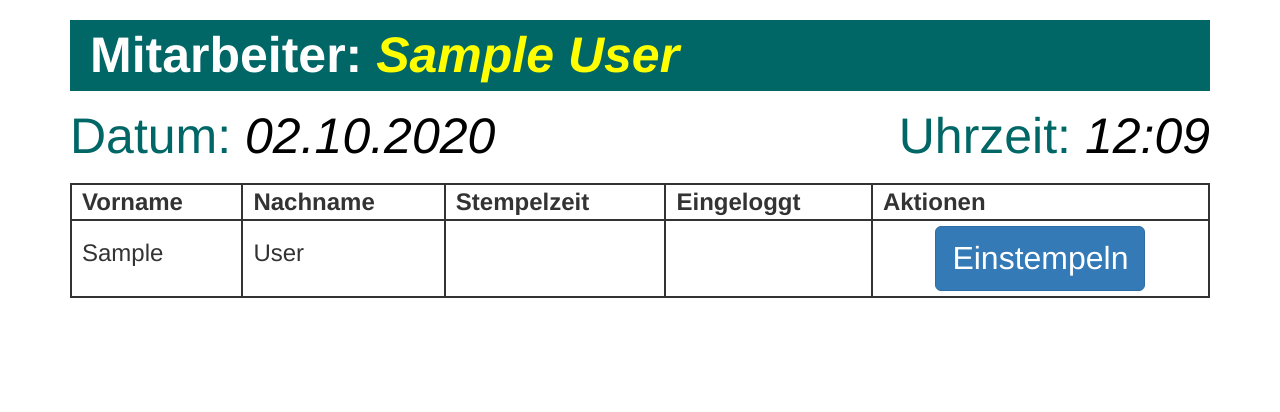
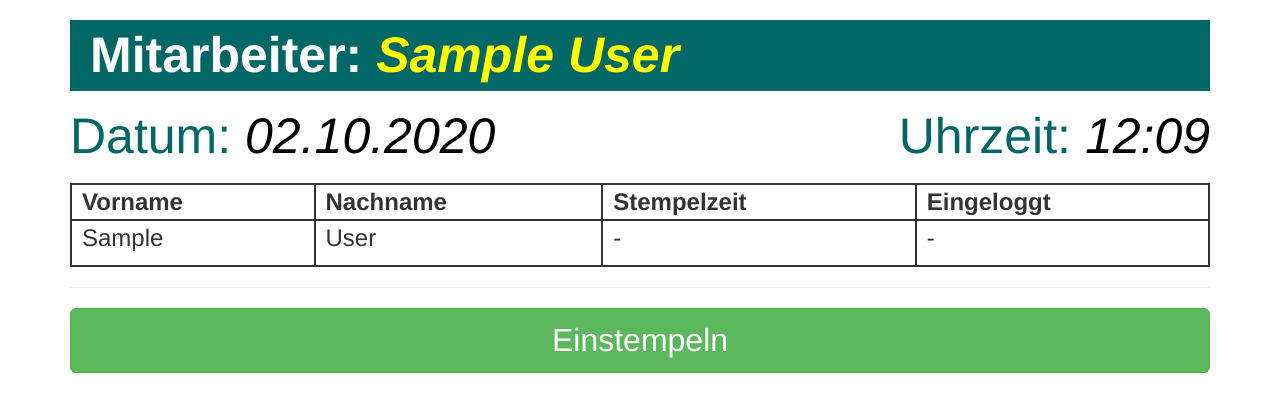
Before and after one commit to aboro72/flask-pos, a Flask app: page /clock/ in a window 1280 px wide. Shown: the part 90-502 px from the top of the page. Run offline with Flask 2, Linux system fonts and the light colour scheme; a user stored in the database is signed in; tables that the repository leaves empty hold one stand-in row (values such as "Sample post"); some libraries are stand-ins or nearby versions.

Commit message:
refactoring

```diff
--- a/app/templates/admin/control/control-index.html
+++ b/app/templates/admin/control/control-index.html
@@ -54,6 +54,7 @@
       color: white;
       cursor: pointer;
       padding:6px;
+      margin: 5px;
     }
 
     #current {
--- a/app/templates/admin/control/parts/control-view.html
+++ b/app/templates/admin/control/parts/control-view.html
@@ -72,7 +72,7 @@
                         <div class="col-md-4">
                             <form action="{{ url_for( 'admin.view_control_details',
                                 year=year, name=elem[0].username, cid=elem[1].control_id) }}" method="get">
-                                <button  title="Editieren" type="submit" class="bts">
+                                <button  title="Zeit ändern" type="submit" class="bts">
                                     <i class="fa">&#xf044;</i>
                                 </button>
                             </form>
@@ -83,9 +83,8 @@
             {% endfor %}
             </tbody>
         </table>
-
-        </ul>
     {% else %}
         Keine Stempelzeiten erfasst
     {% endif %}
+<hr>
 {% endblock page_content %}
--- a/app/templates/clock/clockin.html
+++ b/app/templates/clock/clockin.html
@@ -44,6 +44,7 @@
     }
     .btn {
         font-size: 32px;
+        width: 100%;
     }
     .actions {
         text-align: center;
@@ -66,13 +67,14 @@
         <p class="time-info">Uhrzeit:<i> {{ moment().format('HH:mm') }} </i></p>
     </div>
 </div>
+
+{% if current_user.is_authenticated %}
 <table >
     <thead>
         <th> Vorname </th>
         <th> Nachname </th>
         <th> Stempelzeit </th>
         <th> Eingeloggt</th>
-        <th> Aktionen </th>
     </thead>
     <tr>
 
@@ -81,16 +83,24 @@
         <td><p>
             {% if time %}
                 {{ time.strftime('%d.%m.%Y, %H:%M') }}
+            {% else %}
+                -
             {% endif %}
             </p>
         </td>
         <td>{% if logged %}
                 {{ logged }}
+            {% else %}
+                -
             {% endif %}
             </p>
         </td>
-        <td class="actions">
-            {% if current_user.is_authenticated %}
+    </tr>
+</table>
+<hr>
+
+<div class="row">
+    <div class="col-md-12">
             {% if current_user.is_clocked %}
                 <form id="infos" method="post" onSubmit="return confirm
                     ('Wirklich ausstempeln?');">
@@ -102,15 +112,13 @@
                 <form method="post">
                     <input type="hidden" name="csrf_token" value="{{ csrf_token() }}"/>
                     <input title="Einstempeln"
-                               class="btn btn-primary btn-lg" type="submit" name="clockin" value="Einstempeln" />
+                           class="btn btn-success btn-lg" type="submit" name="clockin" value="Einstempeln" />
                 </form>
     {% endif %}
+    </div>
+</div>
 {% else %}
     Bitte einloggen
 {% endif %}
-        </td>
-    </tr>
-</table>
-
 
 {% endblock page_content %}
```
Lines whose indentation alone changed are shown as unchanged.
